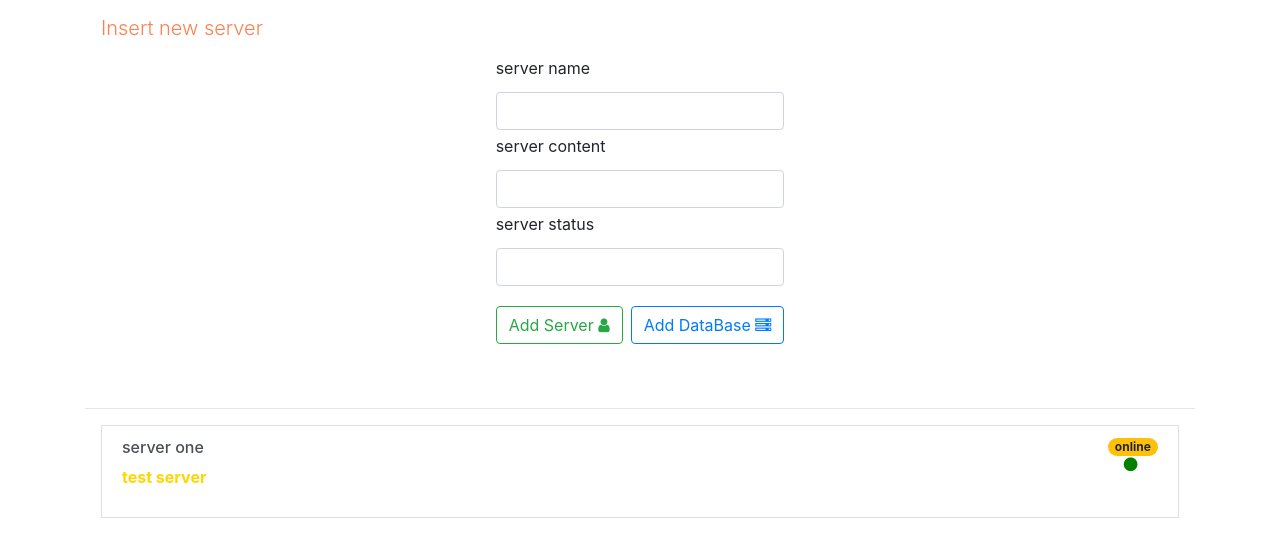
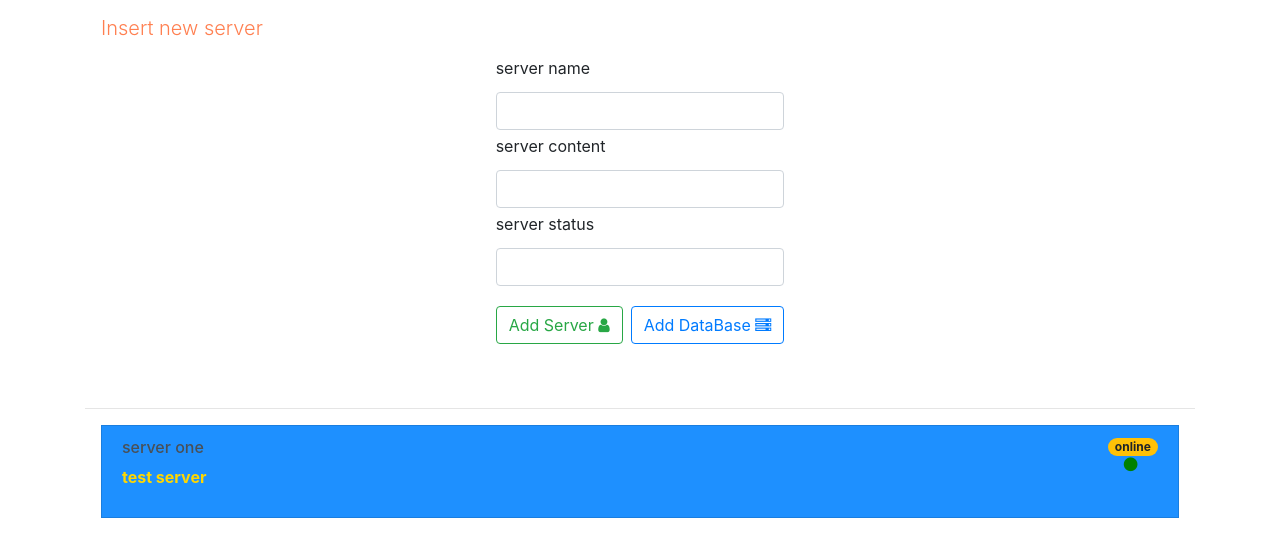
Before and after one commit to abo-elnoUr/angular-course-test, an Angular app: page / in a window 1280 px wide. Shown: the top 556 px of the page. Built offline with nearby package versions, Linux system fonts and the light colour scheme.

Commit message:
2 files modified, 1 added

```diff
--- a/src/app/child/child.component.html
+++ b/src/app/child/child.component.html
@@ -1,5 +1,5 @@
 <div class="row mx-3">
-  <div class="list-group-item mb-2 list-group-item-action  clearfix">
+  <div backgroundDirective class="list-group-item mb-2 list-group-item-action  clearfix">
     <div class="pull-left ">
       <h6 class="">{{ element.name }}</h6>
       <p class="">
--- /dev/null
+++ b/src/app/my-directive/background-directive.directive.ts
@@ -0,0 +1,16 @@
+import { Directive, ElementRef, OnInit, Renderer2 } from "@angular/core";
+
+@Directive({
+  selector: "[backgroundDirective]"
+})
+export class BackgroundDirective implements OnInit {
+  constructor(private _ElementRef: ElementRef, private _Renderer2: Renderer2) {}
+
+  ngOnInit() {
+    this._Renderer2.setStyle(
+      this._ElementRef.nativeElement,
+      "background-color",
+      "dodgerblue"
+    );
+  }
+}
```
Also changed, not shown: src/app/app.module.ts (+8 -1 lines).
